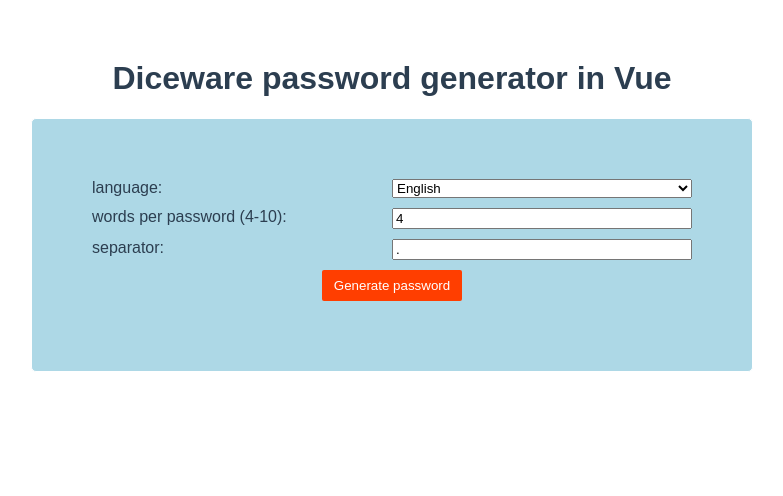
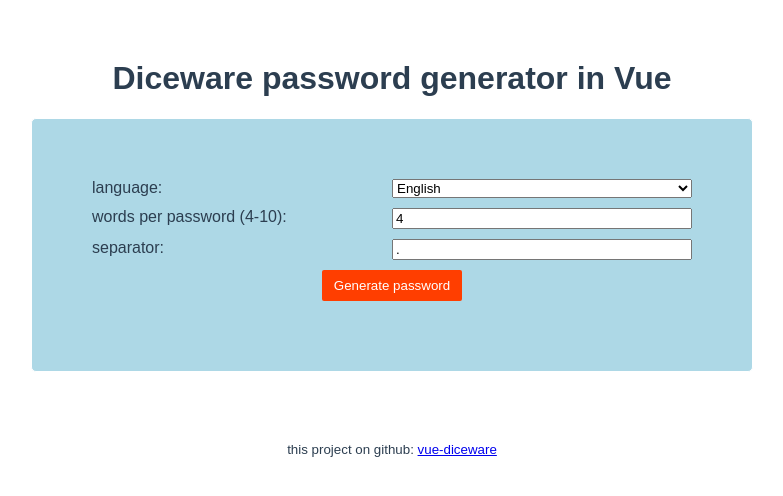
Before and after one commit to MaciekTalaska/vue-diceware, a Vue app: page / in a window 1280 px wide. Shown: the top 496 px of the page, without its empty margins (248-1031 px from the left). Built offline with nearby package versions, Linux system fonts and the light colour scheme.

Commit message:
footer with project info added

```diff
--- a/src/App.vue
+++ b/src/App.vue
@@ -1,16 +1,19 @@
 <template>
   <div id="app">
     <diceware msg="Diceware Password generator in Vue"></diceware>
+    <projectInfo/>
   </div>
 </template>
 
 <script>
 import diceware from "./components/diceware";
+import projectInfo from "./components/projectinfo";
 
 export default {
   name: "App",
   components: {
-    diceware
+    diceware,
+    projectInfo,
   }
 };
 </script>
--- /dev/null
+++ b/src/components/projectinfo.vue
@@ -0,0 +1,14 @@
+<template>
+    <small>
+        <p style="margin-top: 60px;">this project on github: <a href="https://github.com/MaciekTalaska/vue-diceware">vue-diceware</a></p>
+    </small>
+</template>
+
+<script>
+export default {
+    name: "projectInfo",
+};
+</script>
+
+<style scoped>
+</style>
```
